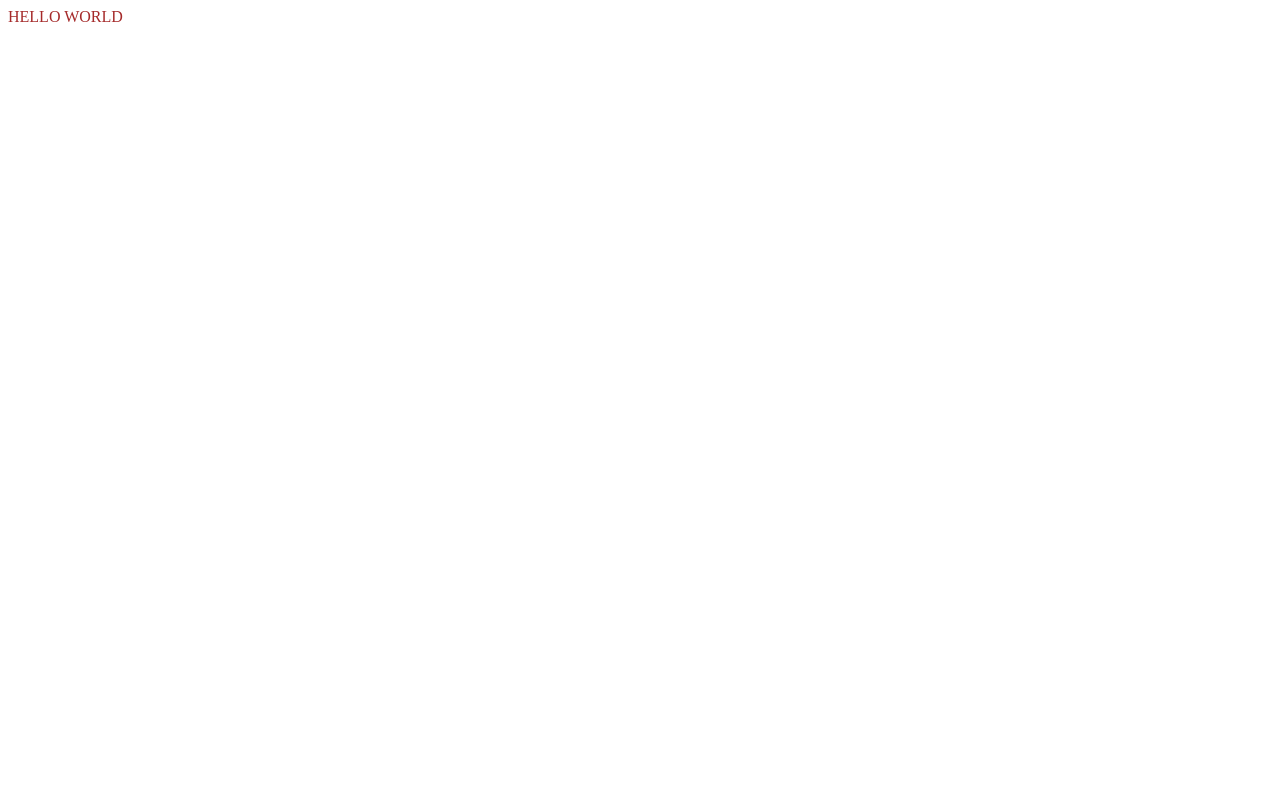
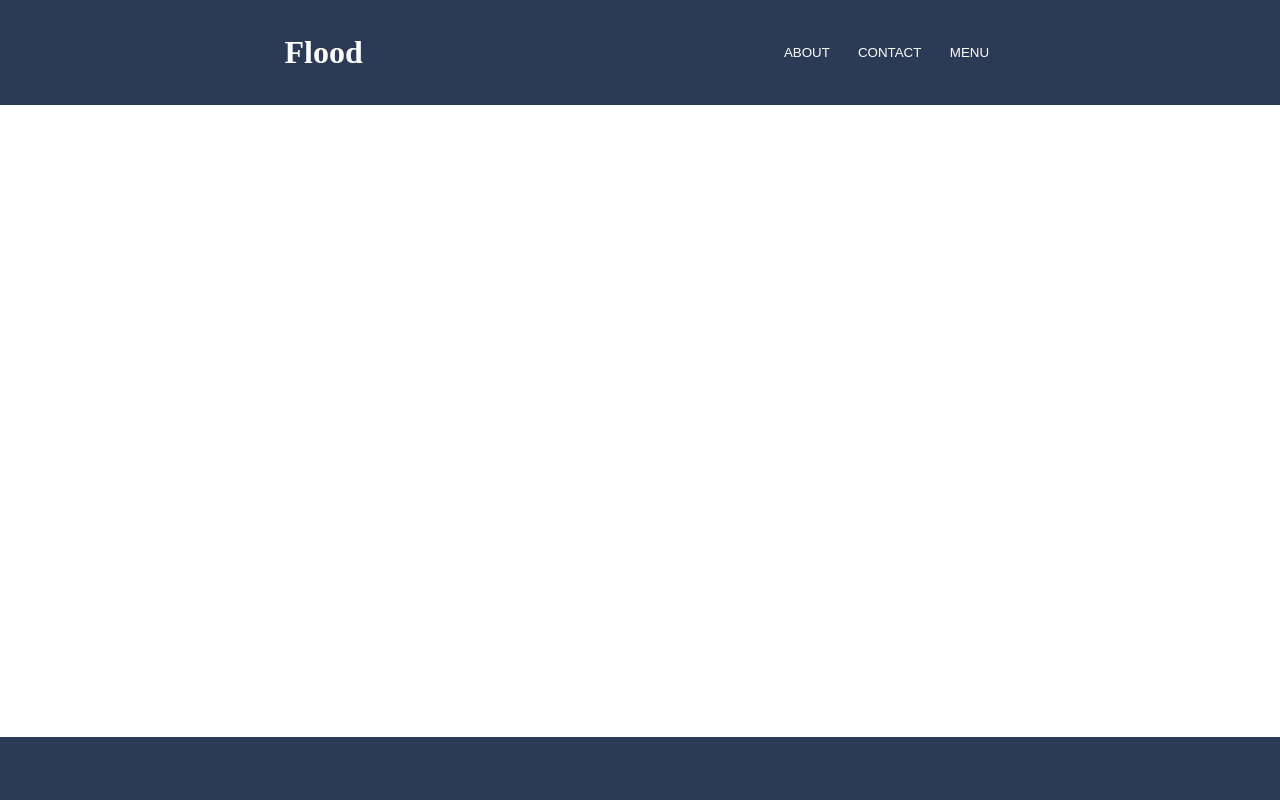
Before and after one commit to bryn-ellison/restaurants, a website built with webpack: page dist/index.html in a window 1280 px wide. Built offline with nearby package versions, Linux system fonts and the light colour scheme.

Commit message:
add basic page layout and elements

```diff
--- a/src/index.js
+++ b/src/index.js
@@ -1,11 +1,6 @@
+import { pageLoad } from "./page";
 import "./style.css";
 
-function home() {
-  const test = document.createElement("div");
-  test.textContent = "HELLO WORLD";
-  test.id = "test-div";
+const content = document.querySelector("#content");
 
-  return test;
-}
-
-document.body.appendChild(home());
+content.appendChild(pageLoad());
--- /dev/null
+++ b/src/page.js
@@ -0,0 +1,50 @@
+function pageLoad() {
+  const pageContainer = document.createElement("div");
+  pageContainer.id = "page-container";
+
+  // Header content
+
+  const header = document.createElement("div");
+  header.id = "header";
+  const logoMenuContainer = document.createElement("div");
+  logoMenuContainer.id = "logo-menu-container";
+  const logo = document.createElement("h1");
+  logo.id = "logo";
+  logo.textContent = "Flood";
+  const aboutBtn = document.createElement("button");
+  aboutBtn.classList = "menu-button";
+  aboutBtn.textContent = "ABOUT";
+  const contactBtn = document.createElement("button");
+  contactBtn.classList = "menu-button";
+  contactBtn.textContent = "CONTACT";
+  const menuBtn = document.createElement("button");
+  menuBtn.classList = "menu-button";
+  menuBtn.textContent = "MENU";
+  header.appendChild(logoMenuContainer);
+  logoMenuContainer.appendChild(logo);
+  logoMenuContainer.appendChild(aboutBtn);
+  logoMenuContainer.appendChild(contactBtn);
+  logoMenuContainer.appendChild(menuBtn);
+
+  // Main content
+
+  const mainContent = document.createElement("div");
+  mainContent.id = "main-content";
+
+  // Footer content
+
+  const footer = document.createElement("div");
+  footer.id = "footer";
+
+  // Append page elements to container
+
+  pageContainer.appendChild(header);
+
+  pageContainer.appendChild(mainContent);
+
+  pageContainer.appendChild(footer);
+
+  return pageContainer;
+}
+
+export { pageLoad };
--- a/src/style.css
+++ b/src/style.css
@@ -1,7 +1,64 @@
-#test-div {
-    color: brown;
+body {
+    margin: 0;
+    height: 100vh;
 }
 
 #content {
-    background-color: bisque;
+    width: 100%;
+    height: 100%;
+    margin: 0;
+    padding: 0;
 }
+
+#page-container {
+    margin: 0;
+    width: 100%;
+    height: 100%;
+    display: grid;
+    grid-template-columns: 1fr 2.5fr 1fr;
+    grid-template-rows: 1fr 6fr 0.6fr;
+}
+
+/* HEADER ELEMENTS */
+
+#header {
+    margin: 0;
+    grid-area: 1/1/2/4;
+    background-color: #2B3A55;
+    display: grid;
+    grid-template-columns: 1fr 2.5fr 1fr;
+}
+
+#logo-menu-container {
+    grid-column: 2/3;
+    display: grid;
+    grid-template-columns: 7fr 1fr 1fr 1fr;
+    align-items: center;
+}
+
+#logo {
+    color: white;
+
+}
+
+.menu-button {
+    border: none;
+    background-color: #2B3A55;
+    margin-left: 1rem;
+    color: white;
+}
+
+/* MAIN CONTENT ELEMENTS */
+
+#main-content {
+    margin: 0;
+    grid-area: 2/2/3/3;
+}
+
+/* FOOTER ELEMENTS */
+
+#footer {
+    margin: 0;
+    grid-area: 3/1/4/4;
+    background-color: #2B3A55;
+}
```
Also changed, not shown: dist/bundle.js.
